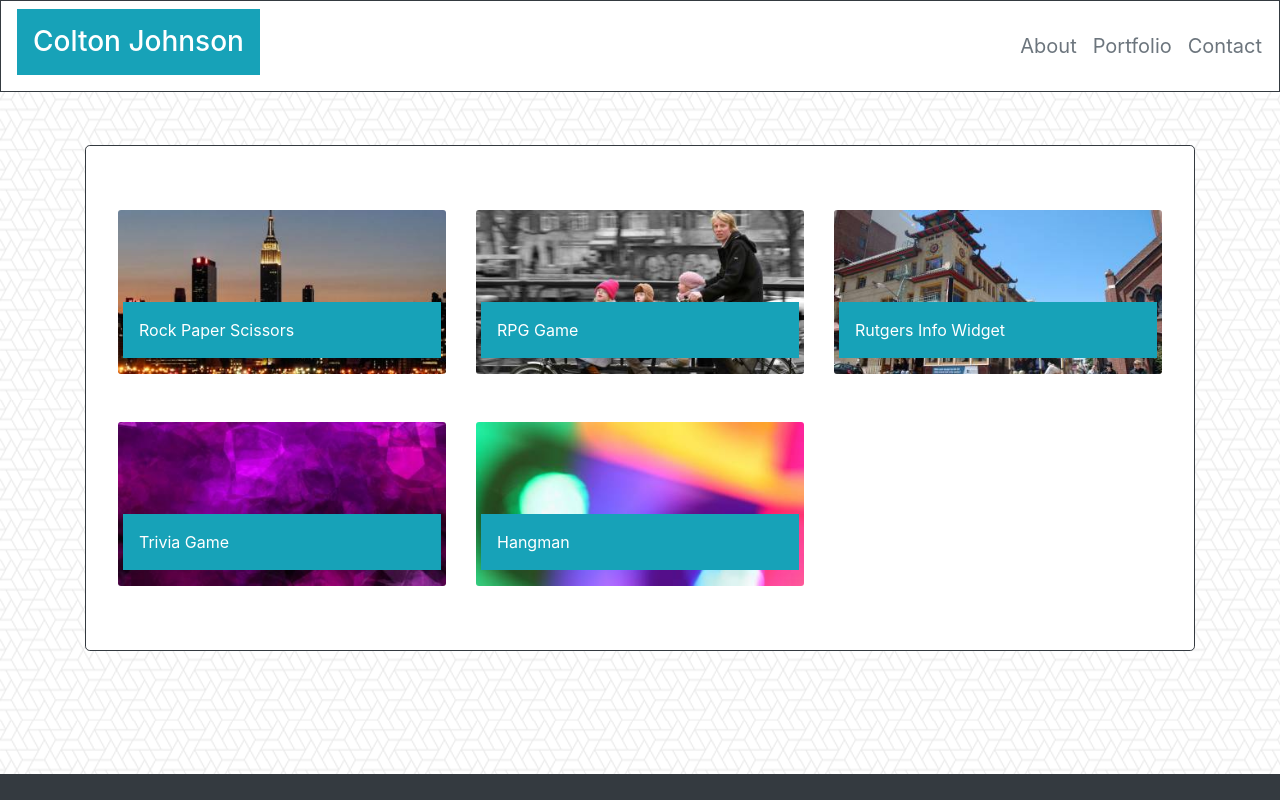
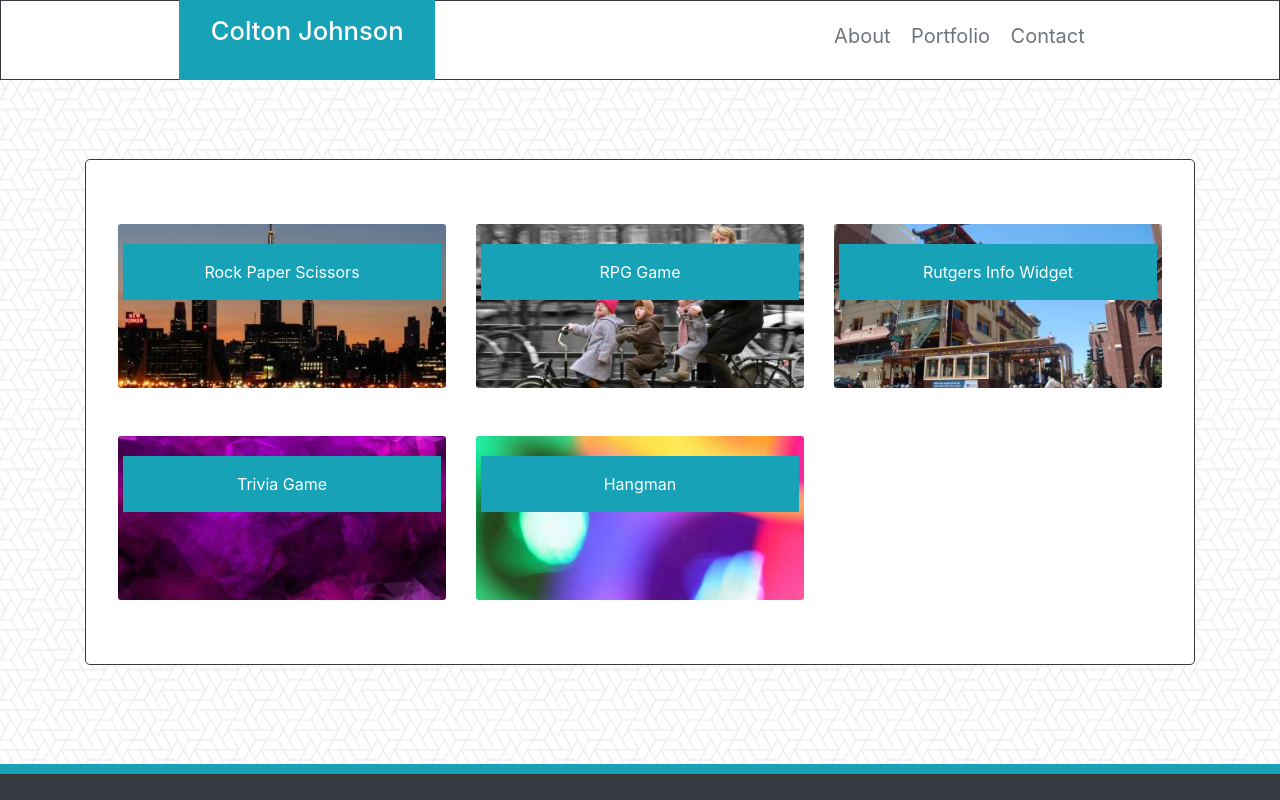
Before and after one commit to colt45n2zzs/Bootstrap-Portfolio, a plain HTML site: page portfolio.html in a window 1280 px wide. Drawn offline with nearby package versions, Linux system fonts and the light colour scheme.

Commit message:
update 091218-0235

```diff
--- a/css/style.css
+++ b/css/style.css
@@ -4,3 +4,18 @@ body, html {
 
 body { background-image: url(../images/what-the-hex.png);
 }
+
+
+@media screen and (max-width: 640px) {
+    .container {padding=left: 0;
+                padding-right: 0;
+                margin: 0;
+                max-width: 768px;}
+}
+
+@media screen and (max-width: 768px) {
+    .container {padding-right: 0;
+                padding-left: 0;
+                margin: 0;
+                max-width: 768px;}
+}
--- a/portfolio.html
+++ b/portfolio.html
@@ -9,54 +9,40 @@
 </head>
 <body class="container">
     <div class="row">
-        <div class="col-md-12 col-sm-12 col-xs-12">
-        <nav class="navbar fixed-top navbar-dark bg-white navbar-toggler-left border border-dark text-muted">
-            <div class="h3 p-3 mb-2 bg-info text-white">Colton Johnson</div>
-            <div class="row">
-                <div class="col-xs-4.5"></div>
-                <div class="col-xs-4.5"></div>
-                <div class="col-xs-3">
-                    <a class="navbar-brand float-sm-left text-muted" href="index.html">About</a>
-                    <a class="navbar-brand float-sm-left text-muted" href="portfolio.html">Portfolio</a>
-                    <a class="navbar-brand float-sm-left text-muted" href="contact.html">Contact</a>
-                </div>
+        <nav class="navbar-fixed justify-content-between fixed-top navbar-dark bg-white navbar-toggler-left border border-dark text-muted" style="height: 10%;">
+        <div class="col-1"></div>
+        <div class="h3 p-3 bg-info text-white text-center align-bottom col-xs-3 mx-auto float-sm-left" style="font-size:2vw; top: 0%; width: 20%; left: 14%; height: 10%; position: fixed;">Colton Johnson</div>
+            <div class="col-5"></div>
+            <div class="col-xm-3 justify-content-between mx-auto" style="position: fixed; right: 14%; top: 2%;">
+                <a class="navbar-brand text-muted justify-content-between" href="index.html">About</a>
+                <a class="navbar-brand text-muted justify-content-between" href="portfolio.html">Portfolio</a>
+                <a class="navbar-brand text-muted justify-content-between" href="contact.html">Contact</a>
             </div>
+            <div class="col-1"></div>
         </nav>
-        </div>
     </div>
     <br>
     <br>
-    <br>
-    <br>
-    <br>
-    <br>
-    <div class="jumbotron border border-dark bg-white">
+    <div class="jumbotron border border-dark bg-white clearfix" style= "margin-top: 10%; margin-bottom: 10%;">
         <div class="row">
             <div class="col-md-4">
                 <img class="img-fluid card-img" src="images/lorem1.jpg" alt="ph1">
                 <div class="card-img-overlay">
-                    <br>
-                    <br>
-                    <br>
-                    <a class="p-3 mb-2 bg-info text-white card-text d-flex align-items-baseline" href="">Rock Paper Scissors</a>
+                    <a class="p-3 mb-2 bg-info text-white card-text d-flex justify-content-center" href="">Rock Paper Scissors</a>
                 </div>
             </div>
+            <br>
             <div class="col-md-4">
                 <img class= "img-fluid card-img" src="images/lorem2.jpg" alt="ph2">
                 <div class="card-img-overlay">
-                    <br>
-                    <br>
-                    <br>
-                    <a class="p-3 mb-2 bg-info text-white card-text d-flex align-items-baseline" href="">RPG Game</a>
+                    <a class="p-3 mb-2 bg-info text-white card-text d-flex justify-content-center" href="">RPG Game</a>
                 </div>
             </div>
+            <br>
             <div class="col-md-4">
                 <img class= "img-fluid card-img" src="images/lorem3.jpg" alt="ph3">
                 <div class="card-img-overlay">
-                    <br>
-                    <br>
-                    <br>
-                    <a class="p-3 mb-2 bg-info text-white card-text d-flex align-items-baseline" href="">Rutgers Info Widget</a>
+                    <a class="p-3 mb-2 bg-info text-white card-text d-flex justify-content-center" href="">Rutgers Info Widget</a>
                 </div>
             </div>
         </div>
@@ -66,19 +52,14 @@
             <div class="col-md-4">
                 <img class="img-fluid card-img" src="images/lorem4.jpg" alt="ph4">
                 <div class="card-img-overlay">
-                    <br>
-                    <br>
-                    <br>
-                    <a class="p-3 mb-2 bg-info text-white card-text d-flex align-items-baseline text-md-center" href="">Trivia Game</a>
+                    <a class="p-3 mb-2 bg-info text-white card-text d-flex justify-content-center" href="">Trivia Game</a>
                 </div>
             </div>
+            <br>
             <div class="col-md-4">
                 <img class= "img-fluid card-img" src="images/lorem5.jpg" alt="ph5">
                 <div class="card-img-overlay">
-                    <br>
-                    <br>
-                    <br>
-                    <a class="p-3 mb-2 bg-info text-white card-text d-flex align-items-baseline" href="">Hangman</a>
+                    <a class="p-3 mb-2 bg-info text-white card-text d-flex justify-content-center" href="">Hangman</a>
                 </div>
             </div>
             <div class="col-md-4 ">
@@ -86,6 +67,7 @@
         </div>
     </div>
     <div class="row">
+        <a class="fixed-bottom bg-info text-info p-1 mb-1">bar</a>
         <nav class="navbar fixed-bottom navbar-dark bg-dark">
             <a class="navbar-brand" href="#!"></a>
         </nav>
```
Also changed, not shown: contact.html (+15 -18 lines), index.html (+16 -20 lines).
